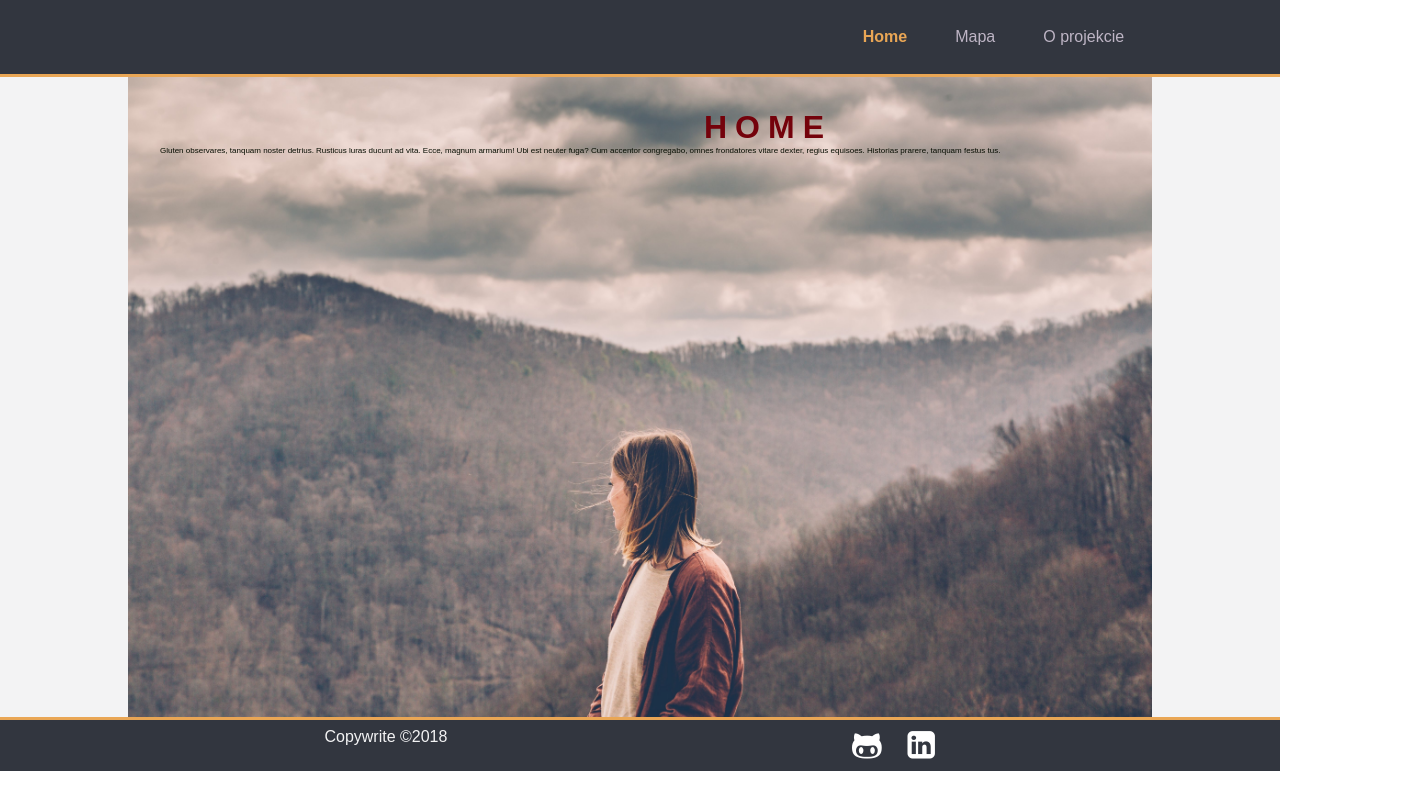
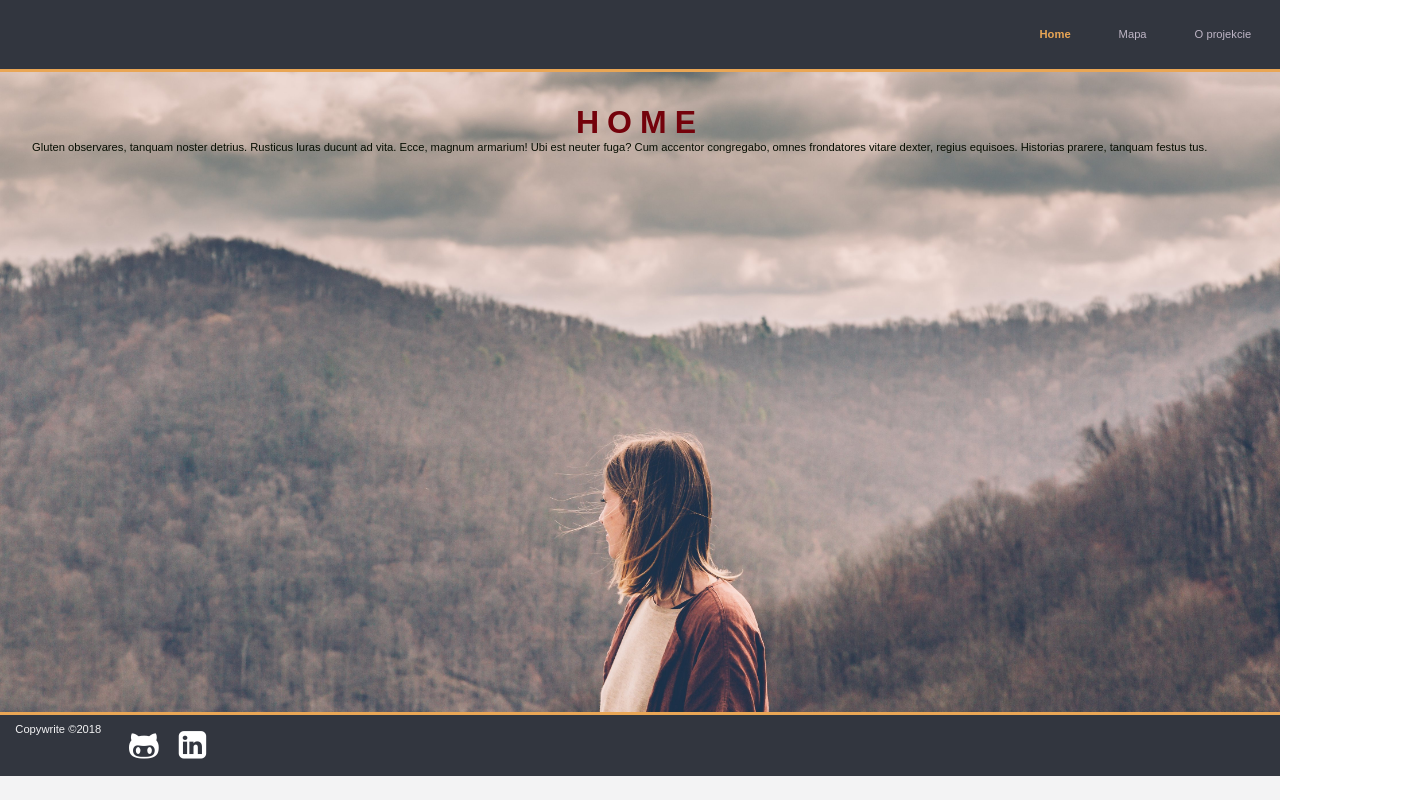
Before and after one commit to MajaAnna/Memories-Map, a React (Create React App) app in the folder my-app/: page / in a window 1280 px wide. Shown: the whole page, 1408 px wide, since content can reach past the window. Built offline with nearby package versions, Linux system fonts and the light colour scheme.

Commit message:
rwd home and abouttheproject

```diff
--- a/my-app/src/js/app.jsx
+++ b/my-app/src/js/app.jsx
@@ -20,9 +20,9 @@ import { MainContent } from './mainContent.jsx';
 class App extends React.Component{
     render(){
         return(
-            <div className='mainContainer'>
+            <div>
                 <HashRouter>
-                    <div>
+                    <div className='mainContainer'>
                         <Header/>
                         <MainContent/>
                         <Footer/>
--- a/my-app/src/js/home.jsx
+++ b/my-app/src/js/home.jsx
@@ -4,7 +4,7 @@ class Home extends React.Component{
     render(){
         return(
             <section>
-                <div  className='container containerSection'>
+                <div className='container containerSection'>
                     <div className='image imageHome'></div>
                     <div className='imageDescription'>
                         <h1 className='imageTitle accentFontColor'>Home</h1>
--- a/my-app/src/scss/main.css
+++ b/my-app/src/scss/main.css
@@ -6,18 +6,14 @@
   padding: 0; }
 
 @media only screen and (max-width: 320px) {
-  .container {
-    width: 100vw; }
   .oneLine {
     padding: .3rem;
     width: 100%;
     text-align: center; } }
 
 @media only screen and (min-width: 321px) {
-  .container {
-    width: 80%;
-    margin: 0 auto; }
   .half {
+    display: inline-block;
     padding: .3rem;
     width: 50%;
     text-align: center; } }
@@ -126,6 +122,10 @@
 .iconBig {
   font-size: 2rem; }
 
+.mainContainer {
+  height: 100vh;
+  width: 100vw; }
+
 .containerSection {
   height: 80vh; }
 
@@ -134,7 +134,7 @@
   position: relative;
   top: -80vh;
   z-index: 1;
-  width: 100vw; }
+  width: 100%; }
 
 .mapDescription {
   padding: 1rem;
@@ -145,12 +145,10 @@
   font-weight: bold;
   letter-spacing: .5rem;
   text-align: center;
-  font-size: 2rem;
-  width: 100%; }
+  font-size: 2rem; }
 
 .imageText {
-  font-size: .5rem;
-  width: 100%; }
+  font-size: .7em; }
 
 .accentFontColor {
   color: #74020b; }
@@ -181,8 +179,9 @@ header {
   color: #f3f3f4;
   border-bottom: 3px solid #e9a655;
   line-height: 100%;
-  width: 100%;
-  padding: .3rem; }
+  padding: .3rem;
+  font-size: .7rem;
+  width: 100vw; }
 
 .flexContainer {
   display: flex;
@@ -215,6 +214,7 @@ footer {
   border-top: 3px solid #e9a655;
   line-height: 100%;
   padding: .3rem;
+  font-size: .7rem;
   display: flex;
   flex-wrap: wrap; }
 
--- a/my-app/src/scss/partials/_content.scss
+++ b/my-app/src/scss/partials/_content.scss
@@ -1,3 +1,11 @@
+.mainContainer{
+  height:100vh;
+  width:100vw;
+}
+
+//.container{
+//  width:100vw;
+//}
 
 .containerSection{
   height:80vh;
@@ -8,7 +16,7 @@
   position:relative;
   top:-80vh;
   z-index:1;
-  width:100vw;
+  width:100%;
 }
 
 .mapDescription{
@@ -22,12 +30,10 @@
   letter-spacing: .5rem;
   text-align:center;
   font-size:2rem;
-  width:100%;
 }
 
 .imageText{
-  font-size: .5rem;
-  width:100%;
+  font-size: .7em;
 }
 
 .accentFontColor{
--- a/my-app/src/scss/partials/_footer.scss
+++ b/my-app/src/scss/partials/_footer.scss
@@ -4,6 +4,7 @@ footer{
   border-top: 3px solid $accentColor;
   line-height:100%;
   padding:.3rem;
+  font-size: .7rem;
   display:flex;
   flex-wrap: wrap;
 }
--- a/my-app/src/scss/partials/_header.scss
+++ b/my-app/src/scss/partials/_header.scss
@@ -3,8 +3,9 @@ header{
   color:$lightColorText;
   border-bottom: 3px solid $accentColor;
   line-height:100%;
-  width:100%;
   padding:.3rem;
+  font-size: .7rem;
+  width:100vw;
 }
 
 .flexContainer{
--- a/my-app/src/scss/partials/_media.scss
+++ b/my-app/src/scss/partials/_media.scss
@@ -1,8 +1,6 @@
 //mobile first
 @media only screen and (max-width:320px){
-  .container{
-    width:100vw;
-  }
+
 
   //footer
   .oneLine{
@@ -13,12 +11,14 @@
 }
 
 @media only screen and (min-width:321px){
-  .container{
-    width:80%;
-    margin: 0 auto;
-  }
+  //.container{
+  //  max-width:80%;
+  //  margin: 0 auto;
+  //}
+
   //footer
   .half{
+    display:inline-block;
     padding:.3rem;
     width:50%;
     text-align:center;
```
